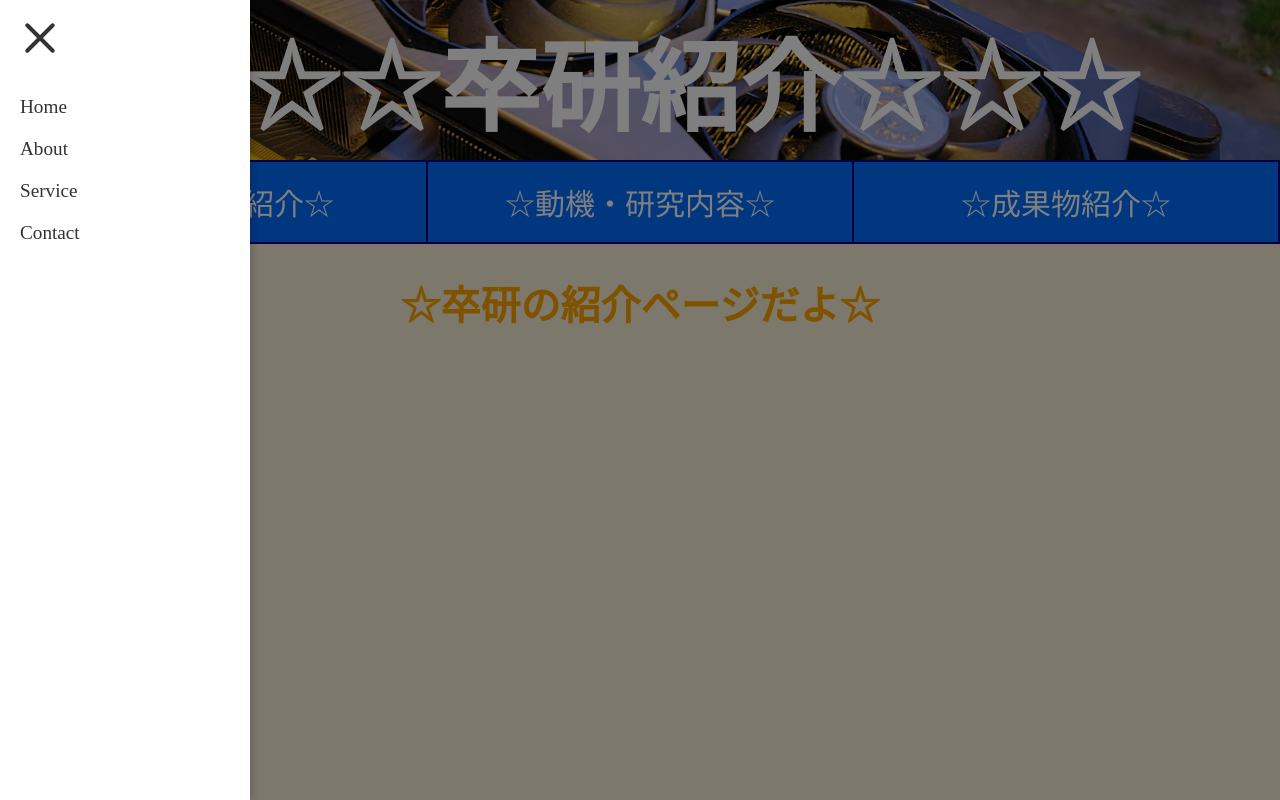
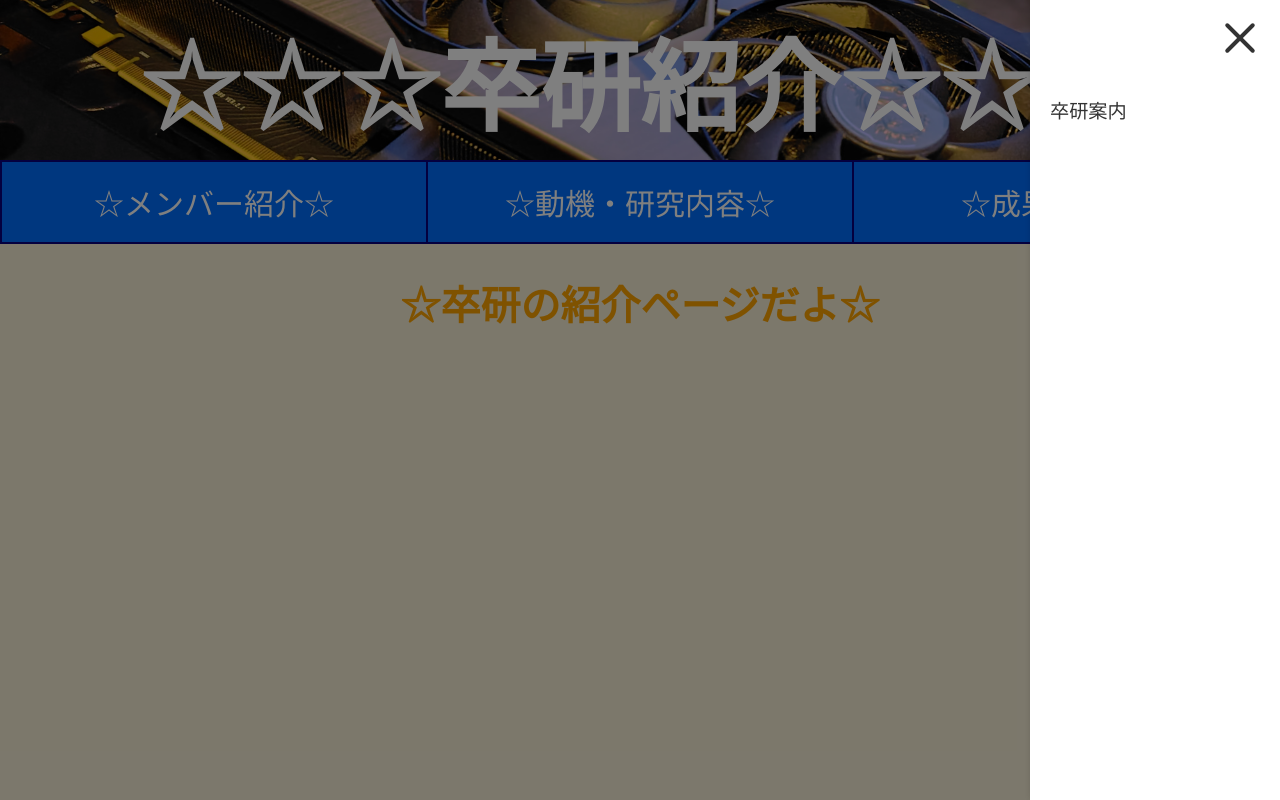
Before and after one commit to ti-kun/Sotsuken_HomePage, a PHP site: page /home.html in a window 1280 px wide, after a click that opens the changed part. Run offline with PHP 8.4, Linux system fonts and the light colour scheme; some web fonts are replaced.

Commit message:
メニューボタン調整、右へ移動 ファイル名変更

```diff
--- a/home.html
+++ b/home.html
@@ -7,6 +7,7 @@
 </head>
 
 <body>
+  <!--メニュー-->
   <div class="menu-wrapper">
     <input type="checkbox" id="menu-toggle" hidden>
 
@@ -20,10 +21,7 @@
 
     <nav class="menu">
       <ul>
-        <li><a href="#">Home</a></li>
-        <li><a href="#">About</a></li>
-        <li><a href="#">Service</a></li>
-        <li><a href="#">Contact</a></li>
+        <li><a href="infomation.html">卒研案内</a></li>
       </ul>
     </nav>
   </div>
--- a/style.css
+++ b/style.css
@@ -33,7 +33,7 @@ body {
     height: 30px;
     position: fixed; /* ← fixedにして常に左上固定 */
     top: 20px;
-  left: 20px;
+    right: 20px;
     cursor: pointer;
     z-index: 3;
     display: inline-block;
@@ -43,7 +43,7 @@ body {
     display: block;
     height: 4px;
     margin: 6px 0;
-  background: #333;
+    background: #fff;
     border-radius: 2px;
     transition: 0.4s;
 }
@@ -57,6 +57,11 @@ body {
 }
 #menu-toggle:checked + .menu-icon span:nth-child(3) {
     transform: translateY(-10px) rotate(-45deg);
+}
+
+/* ボタンを黒く*/
+#menu-toggle:checked + .menu-icon span {
+    background: #333;
 }
 
 /* オーバーレイ背景 */
@@ -75,21 +80,21 @@ body {
     pointer-events: auto;
 }
 
-/* メニュー本体（左から出す） */
+/* メニュー本体（右から出す） */
 .menu {
     position: fixed;
     top: 0;
-  left: -250px; /* ← 初期位置を左へ */
+    right: -250px; /* ← 初期位置を右へ */
     width: 250px;
     height: 100%;
     background: #fff;
     box-shadow: 2px 0 8px rgba(0,0,0,0.2);
-    transition: left 0.4s ease;
+    transition: right 0.4s ease;
     z-index: 2;
 }
 
 #menu-toggle:checked ~ .menu {
-  left: 0; /* ← 開いたときは左0へ */
+  right: 0; /* ← 開いたときは右0へ */
 }
 
 .menu ul {
```
Also changed, not shown: contents.html (+11 -8 lines), deliverables.html (+11 -7 lines), infomation.html (renamed from graduation_presentation.html, +4 -4 lines), member.html (+11 -7 lines), infomation.css (renamed from graduation_presentation.css). Lines whose indentation alone changed are shown as unchanged.
